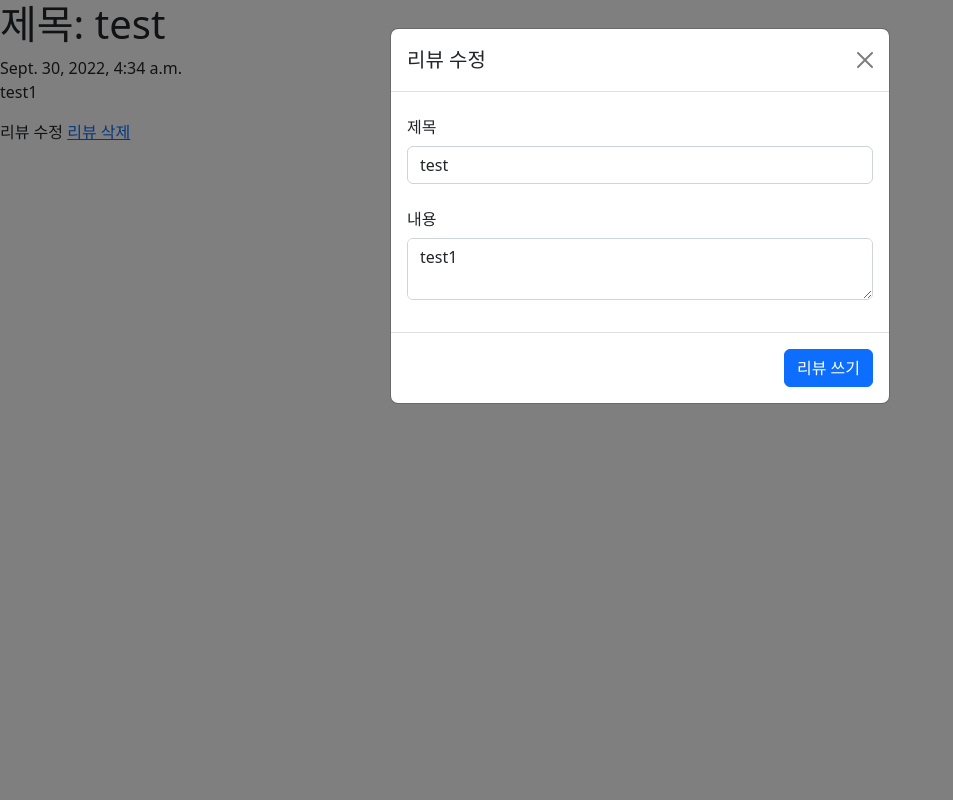
After one commit to qlghwp123/Pair-01, a Django app: page /movies/detail/3 in a window 1280 px wide, after a click on "리뷰 수정". The commit adds this page. Shown: the whole page, without its empty margins (0-953 px from the left). Run offline with Django 3.2, Linux system fonts and the light colour scheme; data comes from the database, SQL or seed files in the repository; both versions use the stored data as it was after the commit.

Commit message:
complete

```diff
--- /dev/null
+++ b/movies/templates/movies/detail.html
@@ -0,0 +1,49 @@
+{% extends 'base.html' %}
+
+{% block content %}
+
+
+
+    <div>
+        <h1>제목: {{ data.title }}</h1>
+        {{ data.created_at }}
+        <p>
+            {{ data.content }}
+        </p>
+
+    </div>
+
+    <a data-bs-toggle="modal" data-bs-target="#exampleModal">리뷰 수정</a>
+    <a href="{% url 'movies:delete' _id=data.id %}">리뷰 삭제</a>
+
+
+    <!-- 모달 -->
+    <div class="modal fade" id="exampleModal" tabindex="-1" aria-labelledby="exampleModalLabel" aria-hidden="true">
+        <div class="modal-dialog">
+            <div class="modal-content">
+                <div class="modal-header">
+                    <h5 class="modal-title" id="exampleModalLabel">리뷰 수정</h5>
+                    <button type="button" class="btn-close" data-bs-dismiss="modal" aria-label="Close"></button>
+                </div>
+                <form action="{% url 'movies:update' data.id %}" method="GET">
+                    <div class="modal-body">
+                        <div class="mb-3">
+                            <label for="recipient-name" class="col-form-label">제목</label>
+                            <input type="text" class="form-control" id="recipient-name" name="title"
+                                   value="{{ data.title }}">
+                        </div>
+                        <div class="mb-3">
+                            <label for="message-text" class="col-form-label">내용</label>
+                            <textarea class="form-control" id="message-text" name="content">{{ data.content }}
+                            </textarea>
+                        </div>
+                    </div>
+                    <div class="modal-footer">
+                        <button type="submit" class="btn btn-primary">리뷰 쓰기</button>
+                    </div>
+                </form>
+            </div>
+        </div>
+    </div>
+
+{% endblock %}
--- a/movies/templates/movies/index.html
+++ b/movies/templates/movies/index.html
@@ -14,13 +14,15 @@
   <tbody>
     {% for i in data %}
     <tr>
-      <th scope="row">{{ i.id }}</th>
-      <td><a>{{ i.title }}</a></td>
+      <th scope="row">{{ forloop.counter }}</th>
+      <td><a href="{% url 'movies:detail' _id=i.id %}">{{ i.title }}</a></td>
       <td>{{ i.created_at }}</td>
     </tr>
     {% endfor %}
   </tbody>
 </table>
+
+
 
 <!-- 모달 -->
 <div class="modal fade" id="exampleModal" tabindex="-1" aria-labelledby="exampleModalLabel" aria-hidden="true">
--- a/movies/urls.py
+++ b/movies/urls.py
@@ -6,7 +6,9 @@ app_name = 'movies'
 urlpatterns = [
     path('', views.index, name='index'),
     path('write/', views.write, name='write'),
-    # path('detail/', views.detail),
+    path('detail/<int:_id>', views.detail, name='detail'),
+    path('delete/<int:_id>', views.delete, name='delete'),
+    path('update/<int:_id>', views.update, name='update'),
     # path('new/', views.new),
     # path('edit/', views.edit),
 ]
--- a/movies/views.py
+++ b/movies/views.py
@@ -1,18 +1,22 @@
 from django.shortcuts import render, redirect
 from .models import Post
+import datetime
+
 
 # Create your views here.
 def index(request):
-
     data = Post.objects.all().order_by('id')
 
     return render(request, 'movies/index.html', {'data': data})
 
-def detail(request):
-    pass
+
+def detail(request, _id):
+    data = Post.objects.get(id=_id)
+
+    return render(request, 'movies/detail.html', {'data': data})
+
 
 def write(request):
-
     _title = request.GET.get('title')
     _content = request.GET.get('content')
 
@@ -20,8 +24,18 @@ def write(request):
 
     return redirect('movies:index')
 
-def modify(request):
-    pass
 
-def delete(request):
-    pass
+def update(request, _id):
+    target = Post.objects.get(id=_id)
+    target.title = request.GET.get('title')
+    target.content = request.GET.get('content')
+    target.updated_at = datetime.date.today()
+    target.save()
+
+    return redirect('movies:detail', _id)
+
+
+def delete(request, _id):
+    Post.objects.get(id=_id).delete()
+
+    return redirect('movies:index')
```
Also changed, not shown: db.sqlite3.
